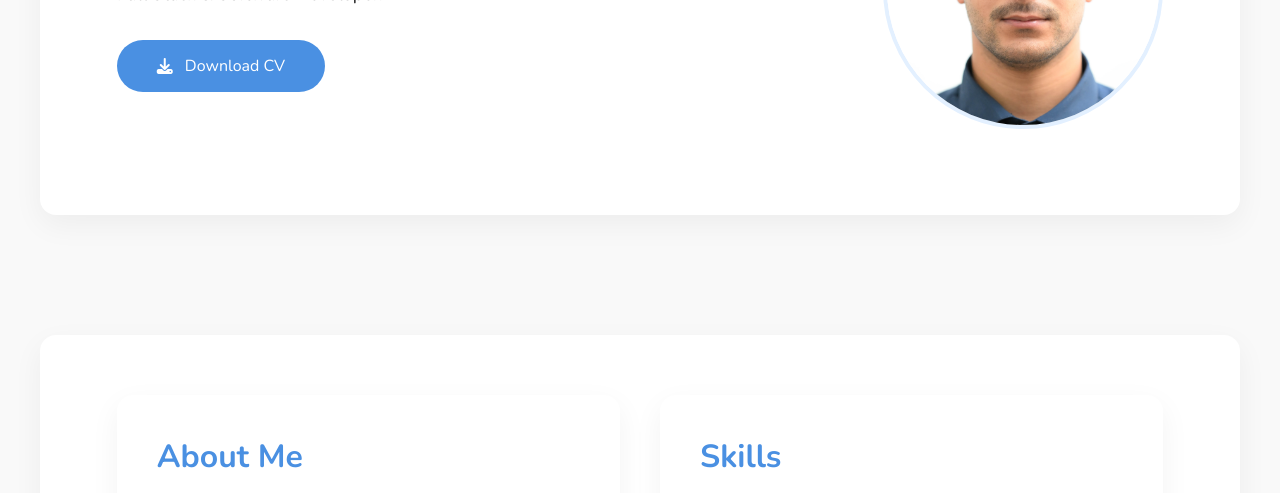
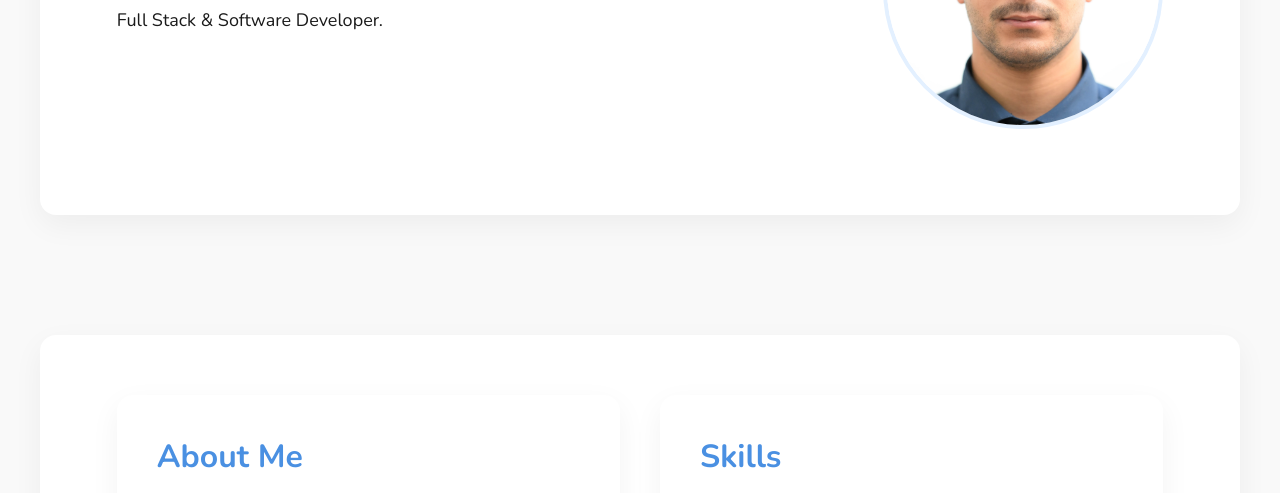
Before and after one commit to faizan07-prog/new-project, a website: page frontend/index.html in a window 1280 px wide. Shown: the part 351-844 px from the top of the page. Drawn offline with nearby package versions, Linux system fonts and the light colour scheme.

Commit message:
updated website

```diff
--- a/frontend/index.html
+++ b/frontend/index.html
@@ -36,9 +36,6 @@
       <div class="home-text">
         <h1>Hi, I’m Faizan Hassan</h1>
         <p>Full Stack & Software Developer.</p>
-        <a href="mongo main_merged.pdf" class="cv-btn">
-          <i class="fas fa-download"></i> Download CV
-        </a>
       </div>
 
       <div class="home-image">
```
